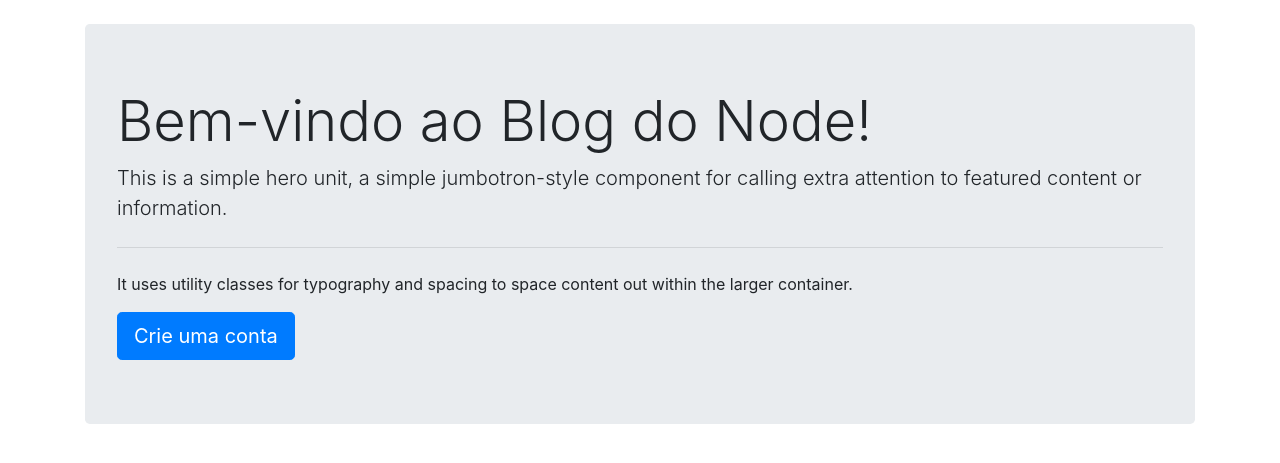
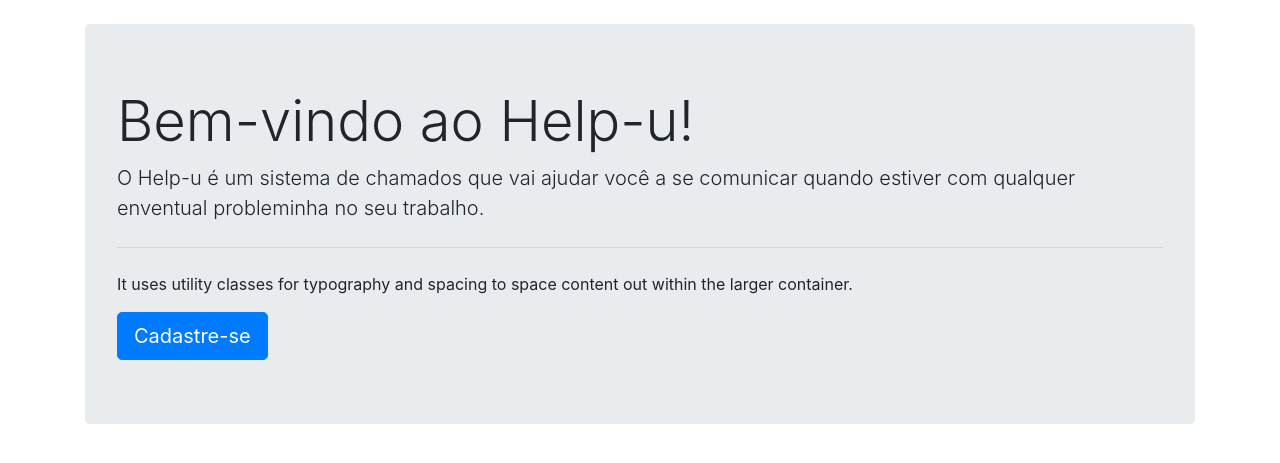
Before and after one commit to JanainaFS/helpu, a Node server app: template views/index.handlebars in a window 1280 px wide. Shown: the part 56-519 px from the top of the page. Run offline with Node 20, Linux system fonts and the light colour scheme; the template is opened without the code that fills it, so the values that code supplies are empty; some libraries are stand-ins or nearby versions.

Commit message:
criacao das rotas

```diff
--- a/app.js
+++ b/app.js
@@ -9,17 +9,56 @@ const session = require("express-session");
 //const flash = require("connect-flash");
 
 //Config
+// app.use(
+//   session({
+//     secret: "curiosidade",
+//     resave: true,
+//     saveUninitialized: true
+//   })
+// );
+
+// app.use(passport.initialize());
+// app.use(passport.session());
+
+// app.use(flash());
+
+// //Middleware
+// app.use((req, res, next) => {
+//   res.locals.success_msg = req.flash("success_msg");
+//   res.locals.error_msg = req.flash("error_msg");
+//   res.locals.error = req.flash("error");
+//   res.locals.user = req.user || null;
+//   next();
+// });
+
+//Body Parser
+app.use(bodyParser.urlencoded({ extended: true }));
+app.use(bodyParser.json());
+
+//Handlebars
+app.engine("handlebars", handlebars({ defaultLayout: "main" }));
+app.set("view engine", "handlebars");
+
+//Mongoose
+mongoose.Promise = global.Promise;
+mongoose
+  .connect("mongodb://localhost/helpu")
+  .then(() => {
+    console.log("Conectado ao mongo");
+  })
+  .catch(err => {
+    console.log("Erro ao se conectar: " + err);
+  });
+
+//Public
 app.use(express.static(path.join(__dirname, "public")));
 app.use((req, res, next) => {
+  console.log("Eu sou um middleware!");
   next();
 });
 
-app.engine("handlebars", handlebars({ defaultLayout: "main" }));
-app.set("view engine", "handlebars");
-
-app.get("/", (req, res) => {
-  res.render("index");
-});
+//Rotas
+app.use("/", require("./routes/index"));
 
 const PORT = 8082;
 app.listen(PORT, () => {
--- /dev/null
+++ b/controllers/IndexController.js
@@ -0,0 +1,5 @@
+module.exports = {
+  index(req, res) {
+    return res.render("index");
+  }
+};
--- /dev/null
+++ b/routes/index.js
@@ -0,0 +1,6 @@
+//Rotas principais
+
+const express = require("express");
+const router = express.Router();
+
+router.get("/", IndexController.index);
--- a/views/index.handlebars
+++ b/views/index.handlebars
@@ -1,8 +1,8 @@
 <div class="jumbotron">
-  <h1 class="display-4"> Bem-vindo ao Blog do Node!</h1>
-  <p class="lead">This is a simple hero unit, a simple jumbotron-style component for calling extra attention to
-    featured content or information.</p>
+  <h1 class="display-4"> Bem-vindo ao Help-u!</h1>
+  <p class="lead"> O Help-u é um sistema de chamados que vai ajudar você a se comunicar quando estiver com qualquer
+    enventual probleminha no seu trabalho.</p>
   <hr class="my-4">
   <p>It uses utility classes for typography and spacing to space content out within the larger container.</p>
-  <a class="btn btn-primary btn-lg" href="#" role="button"> Crie uma conta </a>
+  <a class="btn btn-primary btn-lg" href="#" role="button"> Cadastre-se </a>
 </div>
```
Also changed, not shown: controllers/AdminController.js (added), controllers/ColabController.js (added), controllers/SuporteController.js (added).
